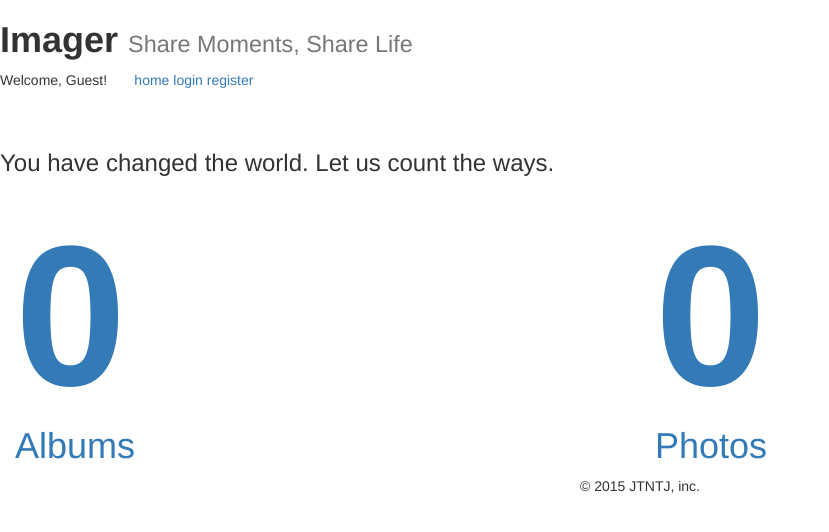
After one commit to tpeek/django-imager, a Django app: a page that uses imagersite/templates/base.html in a window 1280 px wide. The commit adds this page. Shown: the top 532 px of the page, without its empty margins (0-829 px from the left). Run offline with Django 3.2, Linux system fonts and the light colour scheme; data that the repository does not hold is empty; parts of the project's set-up code (start-up, migrations or seed data) failed here and were passed over; some libraries are stand-ins or nearby versions.

Commit message:
profile view

```diff
--- a/imagersite/imagersite/urls.py
+++ b/imagersite/imagersite/urls.py
@@ -23,6 +23,7 @@ urlpatterns = [
     url(r'^admin/', include(admin.site.urls)),
     #url(r'^accounts/profile/', include('imager_profiles.urls')),
     url(r'^$', 'imagersite.views.home_view', name='homepage'),
+    url(r'^profile/(?P<username>\w+)/$', 'imagersite.views.profile_view', name='profile'),
     url(r'^accounts/', include('registration.backends.default.urls')),
     url(r'^accounts/login', include('registration.backends.default.urls')),
 ] + static(settings.MEDIA_URL, document_root=settings.MEDIA_ROOT)
--- a/imagersite/imagersite/views.py
+++ b/imagersite/imagersite/views.py
@@ -4,7 +4,8 @@ from django.http import HttpResponse
 from django.template import Template
 from django.template import loader
 from django.views.generic import TemplateView
-from imager_images.models import Photo
+from imager_images.models import Photo, Album
+from django.contrib.auth.models import User
 from django.conf import settings
 
 
@@ -17,5 +18,13 @@ def home_view(request):
     return render(request, 'home.html', {'pic_url': pic_url})
 
 
+def profile_view(request, username):
+    user = User.objects.filter(username=username).first()
+    album_count = Album.objects.filter(owner=user).count()
+    photo_count = Photo.objects.filter(owner=user).count()
+    return render(request, 'profile.html',
+                 {'album_count': album_count, 'photo_count': photo_count})
+
+
 def auth_view(request, foo=0):
     return
--- a/imagersite/templates/base.html
+++ b/imagersite/templates/base.html
@@ -14,6 +14,7 @@
     Welcome, {% if user.is_authenticated %}{{ user }}{% else %}Guest{% endif %}!&nbsp;&nbsp;&nbsp;&nbsp;&nbsp;&nbsp;
     <a href="{% url 'homepage' %}">home</a>
     {% if user.is_authenticated %}
+    <a href="/profile/{{ user.username }}">profile</a>
     <a href="{% url 'auth_logout' %}?next=/">logout</a>
     {% else %}
     <a href="{% url 'auth_login' %}">login</a>
--- /dev/null
+++ b/imagersite/templates/profile.html
@@ -0,0 +1,10 @@
+{% extends "base.html" %}
+{% block content %}
+
+<body>
+<h3>You have changed the world. Let us count the ways.</h3>
+<a href="/profile/{{ user.username }}"><h1 class="col-md-6"><strong style="font-size:200px;">{{ album_count }}</strong><br>Albums</h1></a>
+<a href="/profile/{{ user.username }}"><h1 class="col-md-6"><strong style="font-size:200px;">{{ photo_count }}</strong><br>Photos</h1></a>
+</body>
+
+{% endblock %}
```
